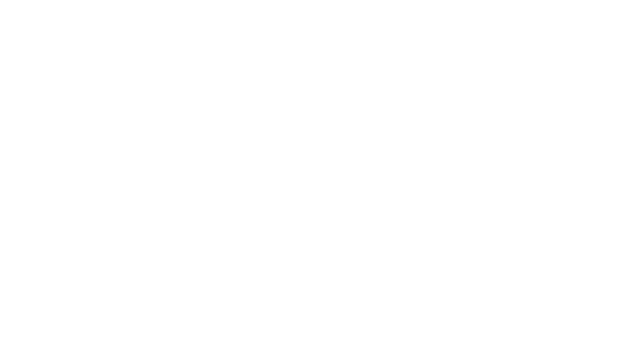
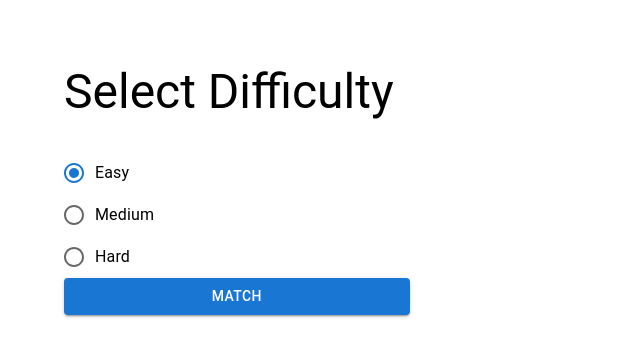
Before and after one commit to CS3219-AY2223S1/cs3219-project-ay2223s1-g45, a React (Create React App) app in the folder apps/frontend/: page /difficulty-select in a window 1280 px wide. Before the commit this address had no page. Shown: the top 356 px of the page, without its empty margins (0-640 px from the left). Built offline with nearby package versions, Linux system fonts and the light colour scheme.

Commit message:
Add DifficultySelectPage

```diff
--- a/apps/frontend/src/App.tsx
+++ b/apps/frontend/src/App.tsx
@@ -1,5 +1,6 @@
 import { BrowserRouter as Router, Routes, Route, Navigate } from 'react-router-dom';
 import SignupPage from './components/SignupPage';
+import DifficultySelectPage from './components/DifficultySelectPage';
 import { Box } from '@mui/material';
 import React from 'react';
 
@@ -11,6 +12,7 @@ function App() {
           <Routes>
             <Route /*exact*/ path="/" element={<Navigate replace to="/signup" />}></Route>
             <Route path="/signup" element={<SignupPage />} />
+            <Route path="/difficulty-select" element={<DifficultySelectPage />} />
           </Routes>
         </Router>
       </Box>
--- /dev/null
+++ b/apps/frontend/src/components/DifficultySelectPage.tsx
@@ -0,0 +1,59 @@
+import {
+  Box,
+  Button,
+  FormControl,
+  FormControlLabel,
+  Radio,
+  RadioGroup,
+  Typography
+} from '@mui/material';
+import { useState } from 'react';
+import React from 'react';
+
+const DIFFICULTY = {
+  EASY: 'Easy',
+  MEDIUM: 'Medium',
+  HARD: 'Hard'
+};
+
+function DifficultySelectPage() {
+  const [difficulty, setDifficulty] = useState(DIFFICULTY.EASY);
+
+  const handleDifficultyLevelChange = (event: React.ChangeEvent<HTMLInputElement>) => {
+    setDifficulty((event.target as HTMLInputElement).value);
+  };
+
+  const matchUser = () => {
+    console.log('Matching User: ' + difficulty);
+  };
+
+  return (
+    <Box display={'flex'} flexDirection={'column'} width={'30%'}>
+      <Typography variant={'h3'} marginBottom={'2rem'}>
+        Select Difficulty
+      </Typography>
+      <FormControl>
+        <RadioGroup
+          aria-labelledby="demo-radio-buttons-group-label"
+          defaultValue={DIFFICULTY.EASY}
+          value={difficulty}
+          name="radio-buttons-group"
+          onChange={handleDifficultyLevelChange}
+        >
+          <FormControlLabel value={DIFFICULTY.EASY} control={<Radio />} label={DIFFICULTY.EASY} />
+          <FormControlLabel
+            value={DIFFICULTY.MEDIUM}
+            control={<Radio />}
+            label={DIFFICULTY.MEDIUM}
+          />
+          <FormControlLabel value={DIFFICULTY.HARD} control={<Radio />} label={DIFFICULTY.HARD} />
+        </RadioGroup>
+      </FormControl>
+      <Button variant="contained" onClick={matchUser}>
+        Match
+      </Button>
+    </Box>
+  );
+}
+
+export default DifficultySelectPage;
```
Also changed, not shown: 1 other file (tests, documents, lock files or other folders).
